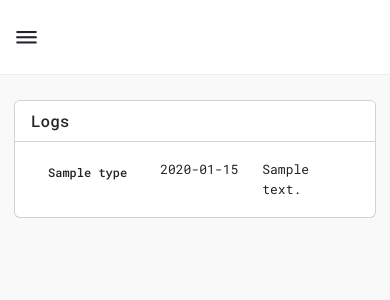
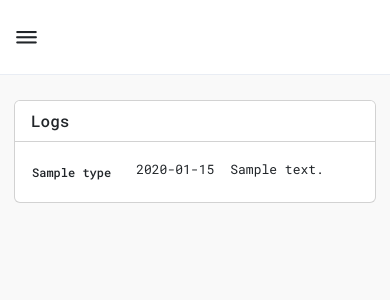
Before and after one commit to zhengwang1990/aquarius, a Flask app: template alpharius/web/templates/logs.html in a window 390 px wide. Shown: the top 300 px of the page. Run offline with Flask 2, Linux system fonts and the light colour scheme; the template is opened without the code that fills it: most values are stand-ins (such as "Sample title", 1, 10 or a date in 2020).

Commit message:
Formatting logs

```diff
--- a/alpharius/web/static/css/logs.css
+++ b/alpharius/web/static/css/logs.css
@@ -1,11 +1,13 @@
-.message-cells {
+.table .message-cells {
     white-space: pre-line;
+    padding-left: 0rem;
 }
 
 .table .fit-content-cells {
     width: 1%;
     white-space: nowrap;
     padding-right: 1rem;
+    padding-left: 0rem;
 }
 
 .table .type-cells {
@@ -31,3 +33,9 @@
     color: #d93d21;
     background-color: rgba(250, 193, 182, 0.3);
 }
+
+@media (max-width: 800px) {
+    .dash-content .card .card-body {
+        padding: 10px 8px 10px 8px;
+    }
+}
--- a/alpharius/web/templates/logs.html
+++ b/alpharius/web/templates/logs.html
@@ -22,7 +22,14 @@
                     <span class="xs-show">{{ log_entry['time-short'] }}</span>
                 </td>
                 <td class="xs-hidden fit-content-cells">{{ log_entry['code'] }}</td>
-                <td class="message-cells">{{ log_entry['message'] }}</td>
+                <td class="message-cells">
+                    {%- if 'message-short' in log_entry -%}
+                    <span class="xs-hidden">{{ log_entry['message'] }}</span>
+                    <span class="xs-show">{{ log_entry['message-short'] }}</span>
+                    {%- else -%}
+                    {{ log_entry['message'] }}
+                    {%- endif -%}
+                </td>
             </tr>
             {% endfor %}
             </tbody>
--- a/alpharius/web/web.py
+++ b/alpharius/web/web.py
@@ -68,6 +68,8 @@ def logs():
             while i < len(log_lines) and not (log_lines[i].startswith('[') and ']' in log_lines[i]):
                 log_entry['message'] += '\n' + log_lines[i]
                 i += 1
+            if len(log_entry['message']) > 200:
+                log_entry['message-short'] = log_entry['message'][:197] + '...'
             log_entries.append(log_entry)
         else:
             i += 1
```
Also changed, not shown: tests/web/test_web.py (+1 -0 lines).
